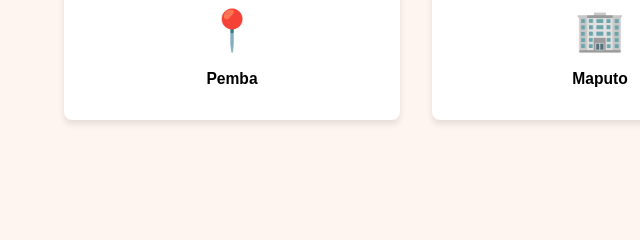
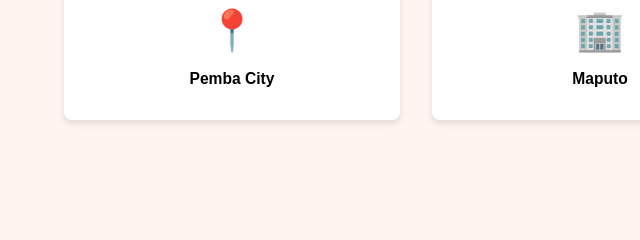
Before and after one commit to Carvalho0331/MozUp2, a plain HTML site: page index.html in a window 1280 px wide. Shown: the part 325-565 px from the top of the page, 224-864 px from the left. Drawn offline with Linux system fonts and the light colour scheme.

Commit message:
Update index.html

```diff
--- a/index.html
+++ b/index.html
@@ -21,7 +21,7 @@
             <div class="location-grid">
                 <button class="location-card" data-location="pemba">
                     <div class="location-icon">📍</div>
-                    <h3>Pemba</h3>
+                    <h3>Pemba City</h3>
                 </button>
 
                 <button class="location-card" data-location="maputo">
```
